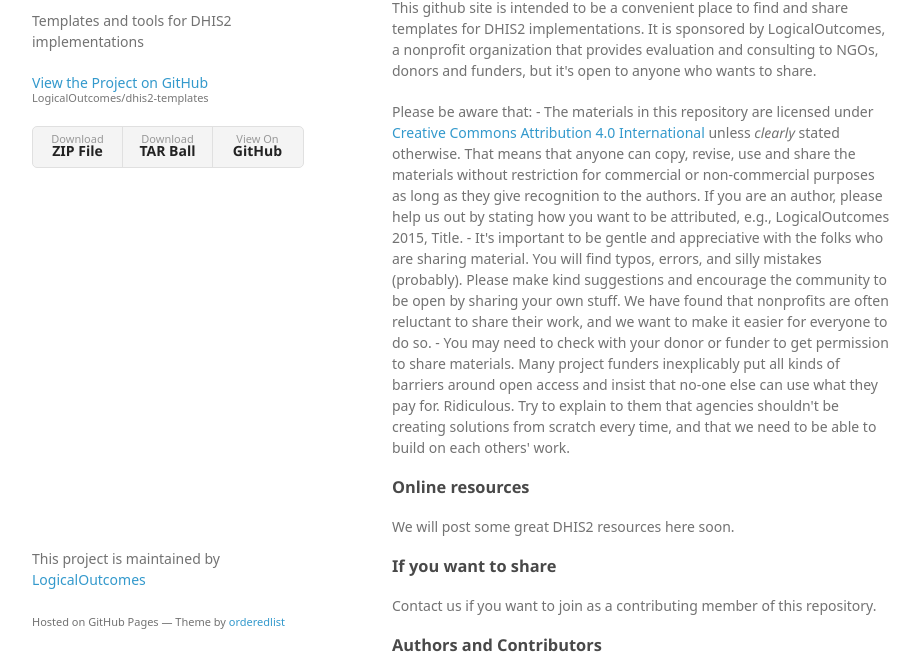
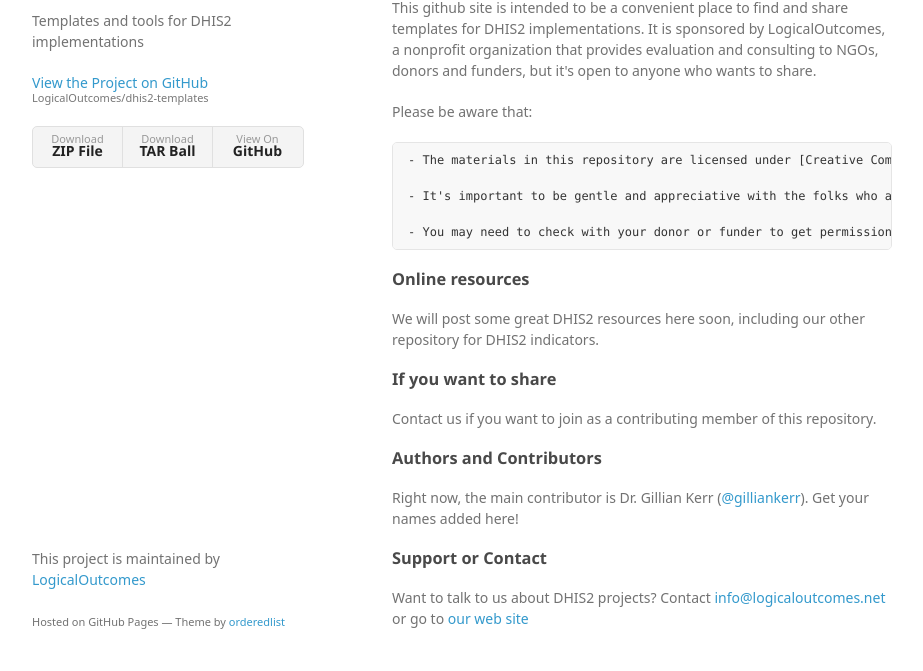
Before and after one commit to LogicalOutcomes/dhis2-templates, a plain HTML site: page index.html in a window 1280 px wide. Shown: the part 99-770 px from the top of the page, without its empty margins (178-1101 px from the left). Drawn offline with Linux system fonts and the light colour scheme; a web font is replaced by a local one.

```diff
--- a/index.html
+++ b/index.html
@@ -33,15 +33,19 @@
 
 <p>This github site is intended to be a convenient place to find and share templates for DHIS2 implementations. It is sponsored by LogicalOutcomes, a nonprofit organization that provides evaluation and consulting to NGOs, donors and funders, but it's open to anyone who wants to share. </p>
 
-<p>Please be aware that:
-    - The materials in this repository are licensed under <a href="https://creativecommons.org/licenses/by/4.0/">Creative Commons Attribution 4.0 International</a> unless <em>clearly</em> stated otherwise. That means that anyone can copy, revise, use and share the materials without restriction for commercial or non-commercial purposes as long as they give recognition to the authors. If you are an author, please help us out by stating how you want to be attributed, e.g., LogicalOutcomes 2015, Title.
-    - It's important to be gentle and appreciative with the folks who are sharing material. You will find typos, errors, and silly mistakes (probably). Please make kind suggestions and encourage the community to be open by sharing your own stuff. We have found that nonprofits are often reluctant to share their work, and we want to make it easier for everyone to do so.
-    - You may need to check with your donor or funder to get permission to share materials. Many project funders inexplicably put all kinds of barriers around open access and insist that no-one else can use what they pay for. Ridiculous. Try to explain to them that agencies shouldn't be creating solutions from scratch every time, and that we need to be able to build on each others' work. </p>
+<p>Please be aware that:</p>
+
+<pre><code>- The materials in this repository are licensed under [Creative Commons Attribution 4.0 International](https://creativecommons.org/licenses/by/4.0/) unless *clearly* stated otherwise. That means that anyone can copy, revise, use and share the materials without restriction for commercial or non-commercial purposes as long as they give recognition to the authors. If you are an author, please help us out by stating how you want to be attributed, e.g., LogicalOutcomes 2015, Title.
+
+- It's important to be gentle and appreciative with the folks who are sharing material. You will find typos, errors, and silly mistakes (probably). Please make kind suggestions and encourage the community to be open by sharing your own stuff. We have found that nonprofits are often reluctant to share their work, and we want to make it easier for everyone to do so.
+
+- You may need to check with your donor or funder to get permission to share materials. Many project funders inexplicably put all kinds of barriers around open access and insist that no-one else can use what they pay for. Ridiculous. Try to explain to them that agencies shouldn't be creating solutions from scratch every time, and that we need to be able to build on each others' work.
+</code></pre>
 
 <h3>
 <a id="online-resources" class="anchor" href="#online-resources" aria-hidden="true"><span class="octicon octicon-link"></span></a>Online resources</h3>
 
-<p>We will post some great DHIS2 resources here soon.</p>
+<p>We will post some great DHIS2 resources here soon, including our other repository for DHIS2 indicators. </p>
 
 <h3>
 <a id="if-you-want-to-share" class="anchor" href="#if-you-want-to-share" aria-hidden="true"><span class="octicon octicon-link"></span></a>If you want to share</h3>
```
Also changed, not shown: params.json (+1 -1 lines).
